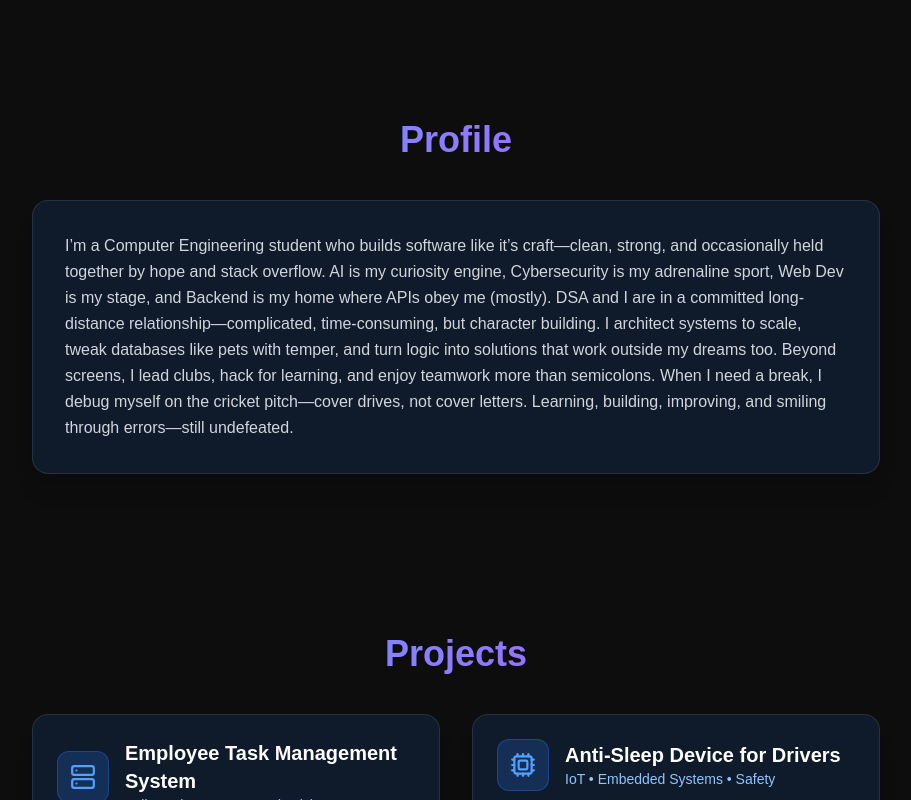
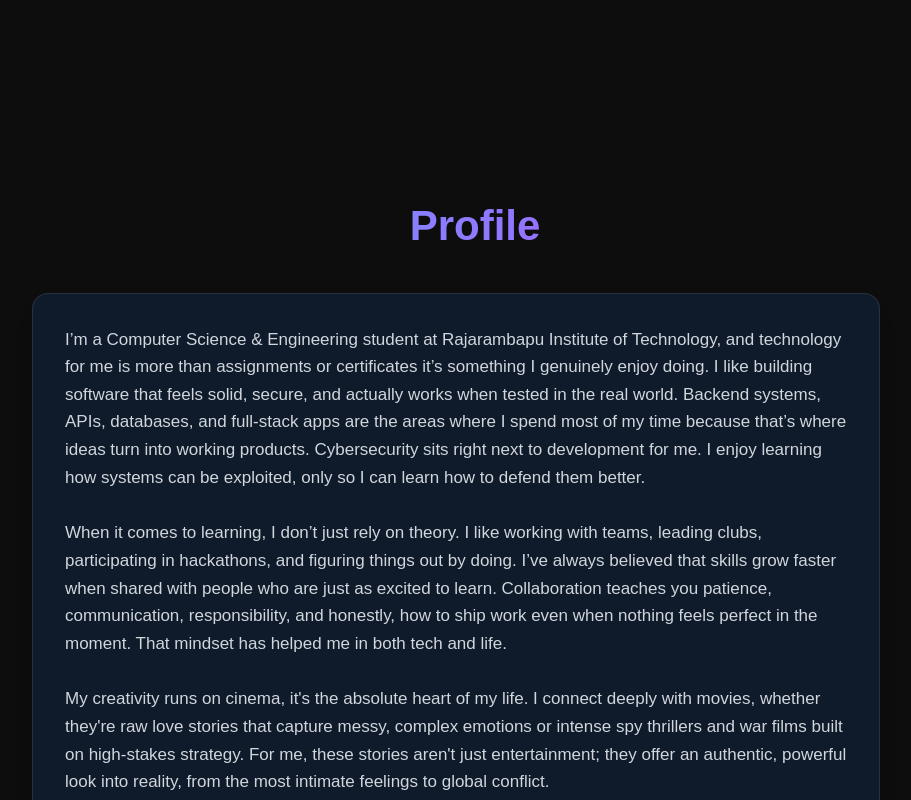
Before and after one commit to Aryanjadhav31/Aryan_portfolio, a React (Vite) app: page / in a window 1280 px wide. Shown: the part 760-1560 px from the top of the page, without its empty margins (184-1095 px from the left). Built offline with nearby package versions, Linux system fonts and the light colour scheme.

Commit message:
Fixed the about section

```diff
--- a/src/index.css
+++ b/src/index.css
@@ -54,3 +54,15 @@ drop-shadow-[0_2px_6px_rgba(0,0,0,0.5)]
     line-height: 1.2;
   }
 }
+
+section {
+  margin-top: 40px;
+  margin-bottom: 40px;
+}
+
+@media (max-width: 640px) {
+  section {
+    margin-top: 30px;
+    margin-bottom: 30px;
+  }
+}
--- a/src/sections/About.jsx
+++ b/src/sections/About.jsx
@@ -1,32 +1,38 @@
+import { User } from "lucide-react";
+
 export default function About() {
   return (
-    <section id="profile">
+    <section id="profile" className="px-5 py-16 sm:px-6 md:px-20">
 
-      <div className="w-full max-w-5xl">
+      {/* SECTION HEADING */}
+      <h2
+        className="mb-10 text-3xl sm:text-[34px] md:text-[42px] font-bold text-center text-transparent
+                   bg-linear-to-r from-blue-400 to-purple-500 bg-clip-text leading-tight"
+      >
+        <User size={26} className="inline-block mr-2 sm:mr-3" />
+        Profile
+      </h2>
 
-        {/* HEADING */}
+      {/* ABOUT BOX */}
+      <div
+        className="w-full max-w-[420px] sm:max-w-[460px] md:max-w-full bg-[#0F1B2B]
+                   rounded-2xl p-6 md:p-8 shadow-xl border border-white/10 mx-auto"
+      >
 
-        <h2 className="mb-10 text-4xl font-bold text-center text-transparent bg-linear-to-r from-blue-400 to-purple-500 bg-clip-text">
-          Profile
-        </h2>
+        {/* BIO TEXT */}
+        <div className="space-y-6 text-left text-gray-300 sm:space-y-7">
 
+          <p className="text-base sm:text-lg md:text-[17px] leading-relaxed wrap-break-word">
+          I’m a Computer Science & Engineering student at Rajarambapu Institute of Technology, and technology for me is more than assignments or certificates it’s something I genuinely enjoy doing. I like building software that feels solid, secure, and actually works when tested in the real world. Backend systems, APIs, databases, and full-stack apps are the areas where I spend most of my time because that’s where ideas turn into working products. Cybersecurity sits right next to development for me. I enjoy learning how systems can be exploited, only so I can learn how to defend them better.          </p>
 
-
-        {/* ABOUT BOX */}
-        <div className="w-full bg-[#0f1b2b] rounded-2xl p-8 shadow-xl border border-white/10">
-          <p className="leading-relaxed text-left text-gray-300">
-            I’m a Computer Engineering student who builds software like it’s craft—clean, strong, and occasionally held together by hope and stack overflow.
-            AI is my curiosity engine, Cybersecurity is my adrenaline sport, Web Dev is my stage, and Backend is my home where APIs obey me (mostly).
-            DSA and I are in a committed long-distance relationship—complicated, time-consuming, but character building.
-            I architect systems to scale, tweak databases like pets with temper, and turn logic into solutions that work outside my dreams too.
-            Beyond screens, I lead clubs, hack for learning, and enjoy teamwork more than semicolons.
-            When I need a break, I debug myself on the cricket pitch—cover drives, not cover letters.
-            Learning, building, improving, and smiling through errors—still undefeated.
+          <p className="text-base sm:text-lg md:text-[17px] leading-relaxed wrap-break-word">
+          When it comes to learning, I don’t just rely on theory. I like working with teams, leading clubs, participating in hackathons, and figuring things out by doing. I’ve always believed that skills grow faster when shared with people who are just as excited to learn. Collaboration teaches you patience, communication, responsibility, and honestly, how to ship work even when nothing feels perfect in the moment. That mindset has helped me in both tech and life.</p>
+          <p className="text-base sm:text-lg md:text-[17px] leading-relaxed wrap-break-word">
+        My creativity runs on cinema, it's the absolute heart of my life. I connect deeply with movies, whether they're raw love stories that capture messy, complex emotions or intense spy thrillers and war films built on high-stakes strategy. For me, these stories aren't just entertainment; they offer an authentic, powerful look into reality, from the most intimate feelings to global conflict.
           </p>
 
 
         </div>
-
       </div>
 
     </section>
```
